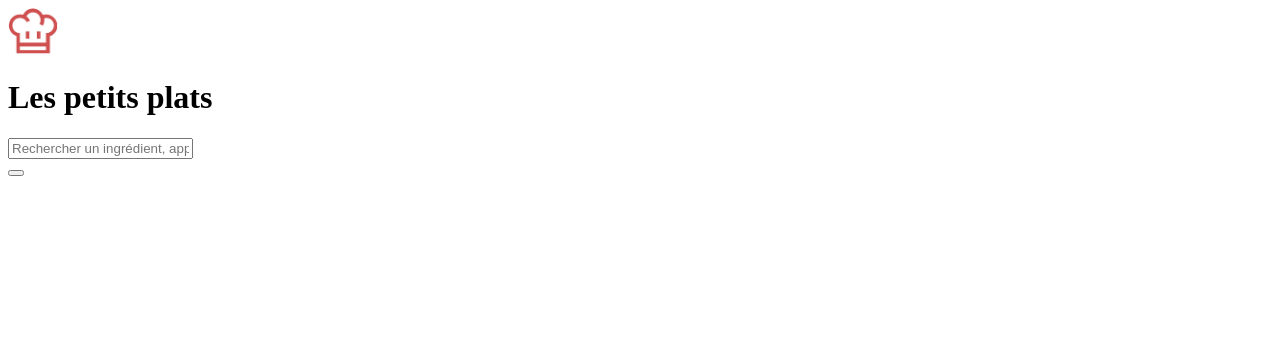
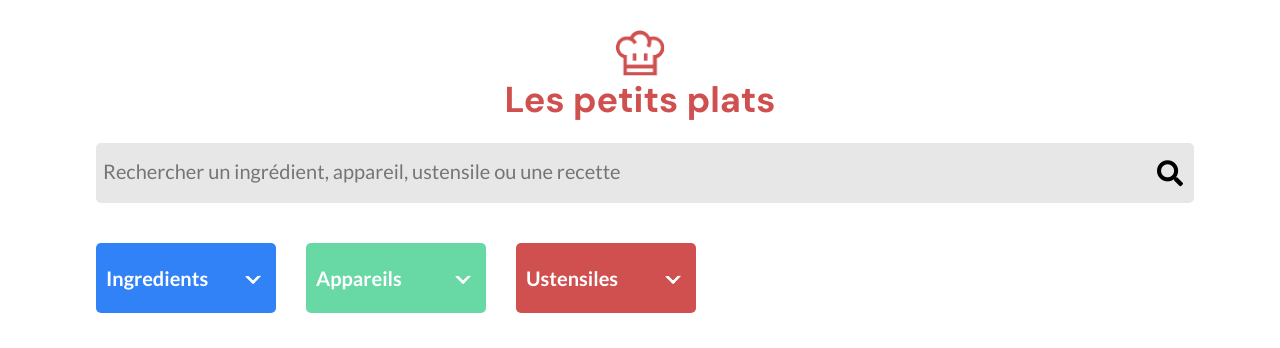
Before and after one commit to AreyDev/P7_AntoonReynaert, a plain HTML site: page index.html in a window 1280 px wide. Shown: the top 348 px of the page. Drawn offline with Linux system fonts and the light colour scheme; the site is published under a folder, as on GitHub Pages, so addresses that start at the root find nothing.

Commit message:
GitHub Page

```diff
--- a/index.html
+++ b/index.html
@@ -8,9 +8,9 @@
         <title>Les petits plats - Home page</title>
         <link rel="icon" type="image/icon" href="./images/favicon.ico">
         <!--  CSS -->
-        <link rel="stylesheet" href="/css/style.css" />
+        <link rel="stylesheet" href="./css/style.css" />
         <!-- Font awesome  -->
-        <link rel="stylesheet" href="/fontawesome/css/all.min.css" />
+        <link rel="stylesheet" href="./fontawesome/css/all.min.css" />
         <!-- Latin Font -->
         <link rel="preconnect" href="https://fonts.googleapis.com">
         <link rel="preconnect" href="https://fonts.gstatic.com" crossorigin>
@@ -54,7 +54,7 @@
             <section class="cards-section"></section>
         </main>
         <!-- script  -->
-        <script type="module" src="/src/index.js"></script>
+        <script type="module" src="./src/index.js"></script>
 
     </body>
 
```
